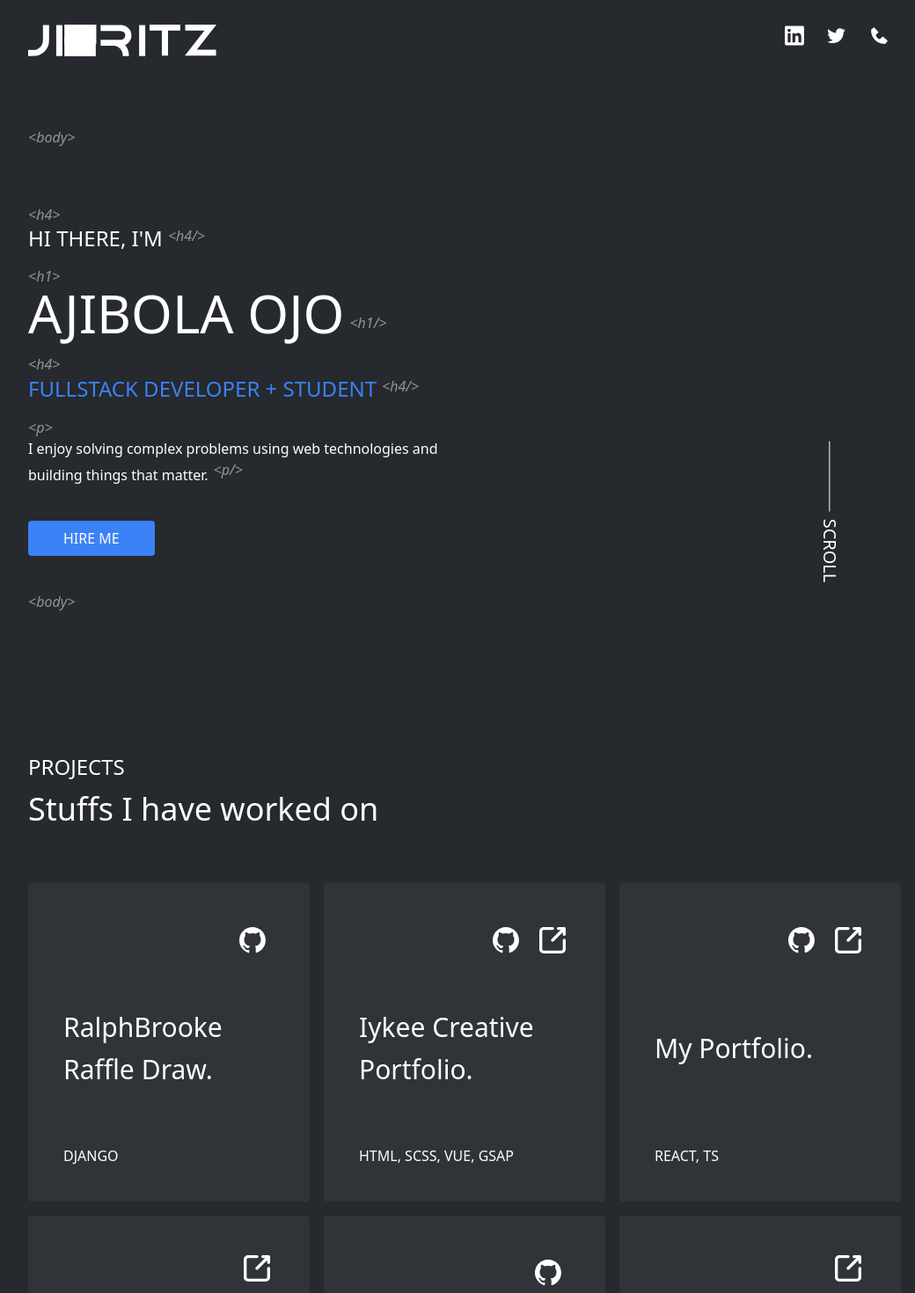
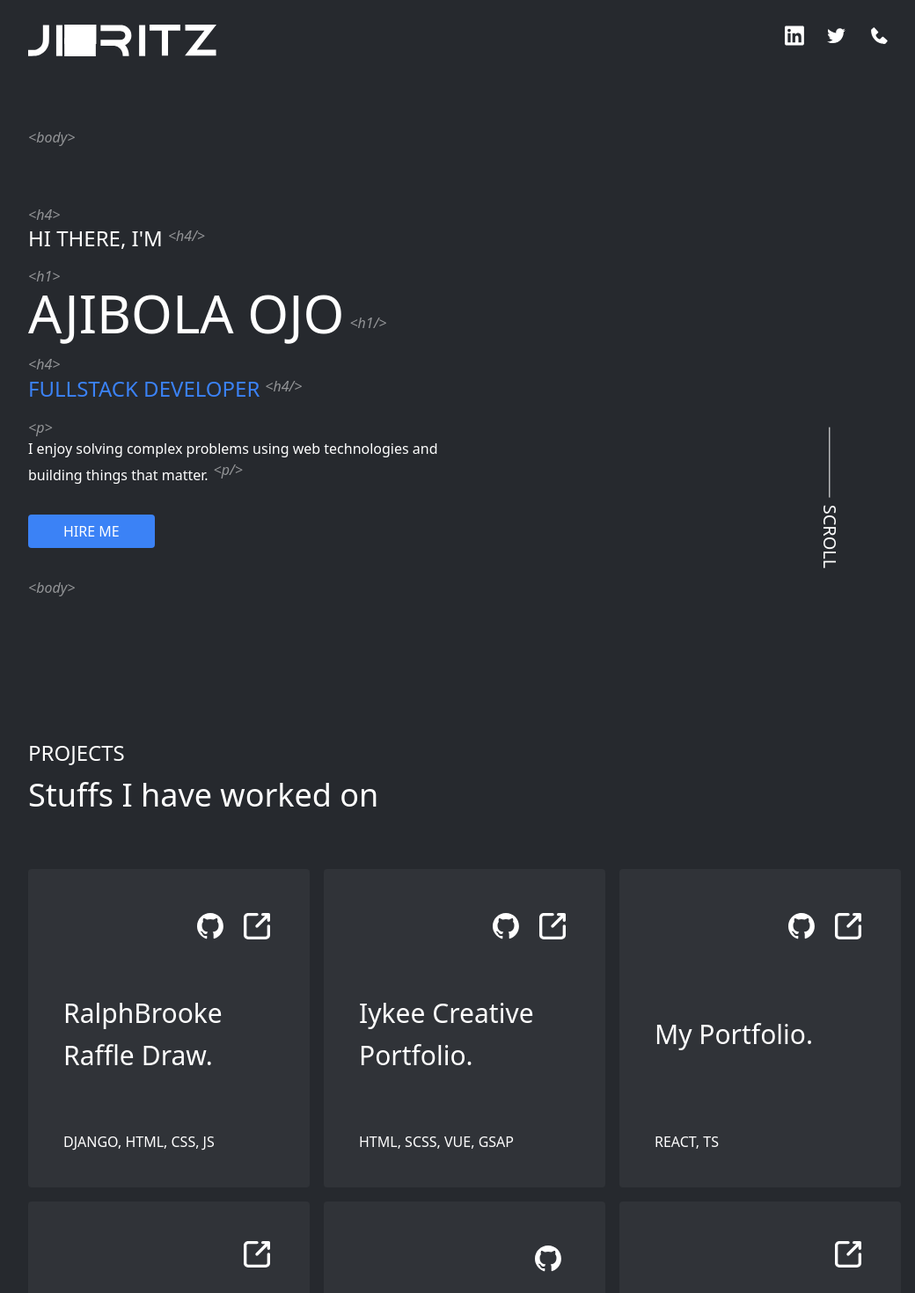
Before and after one commit to jbrit/Portfolio, a React (Create React App) app: page / in a window 1280 px wide. Shown: the top 1470 px of the page at 88% size, without its empty margins (112-1152 px from the left). Built offline with nearby package versions, Linux system fonts and the light colour scheme.

Commit message:
pages component abstracted

```diff
--- a/src/components/ContactPage.tsx
+++ b/src/pages/ContactPage.tsx
@@ -3,7 +3,7 @@ import { ReactComponent as Linkedin } from "../assets/img/sc-linkedin.svg";
 import { ReactComponent as Phone } from "../assets/img/sc-phone.svg";
 import { ReactComponent as Twitter } from "../assets/img/sc-twitter.svg";
 import { ReactComponent as Mail } from "../assets/img/sc-mail.svg";
-import { validateForm } from "./utils";
+import { validateForm } from "../components/utils";
 
 const ContactPage: React.FC = ({}) => {
   const [status, setStatus] = useState("");
@@ -46,7 +46,7 @@ const ContactPage: React.FC = ({}) => {
   };
 
   return (
-    <div className="pt-10 md:pt-20 relative mb-20">
+    <div id="contactSection" className="pt-10 md:pt-20 relative mb-20">
       <div className="uppercase font-light text-2xl mb-3">Contact Me</div>
       <div className=" font-medium text-4xl mb-10">Let's have a chat!</div>
       <div className="grid md:grid-cols-2 gap-10 lg:gap-20">
@@ -127,7 +127,7 @@ const ContactPage: React.FC = ({}) => {
             </a>
             <a
               target="__blank"
-              href="https://twitter.com/ajibola_ojo_/"
+              href="https://twitter.com/jibolaojo/"
               className="flex items-center tracking-wide mr-6 mb-6"
             >
               <Twitter className="mr-4 flex-none" />
--- a/src/components/HomePage.tsx
+++ b/src/pages/HomePage.tsx
@@ -51,7 +51,7 @@ const HomePage: React.FC = ({}) => {
       <div className="mb-4">
         <Tag name="h4" />
         <span className="slide-in text-2xl text-blue-500 uppercase mr-1.5 font-medium">
-          FullStack Developer + Student
+          FullStack Developer
         </span>
         <Tag name="h4" closing />
       </div>
@@ -64,9 +64,12 @@ const HomePage: React.FC = ({}) => {
           <Tag name="p" className="ml-1.5" closing />
         </p>
       </div>
-      <button className="bg-blue-500 opacity-0 hireBtn hover:bg-blue-700 focus:outline-none text-base font-medium text-white py-2 px-10 rounded uppercase select-none">
+      <a
+        href="#contactSection"
+        className="bg-blue-500 opacity-0 hireBtn hover:bg-blue-700 focus:outline-none text-base font-medium text-white py-2 px-10 rounded uppercase select-none"
+      >
         Hire Me
-      </button>
+      </a>
       <Tag name="body" className="mt-10" />
 
       <span
--- a/src/components/ProjectPage.tsx
+++ b/src/pages/ProjectPage.tsx
@@ -1,5 +1,5 @@
 import React, { ReactElement } from "react";
-import ProjectCard from "./ProjectCard";
+import ProjectCard from "../components/ProjectCard";
 
 const projects: Array<{
   githubName?: string;
@@ -9,8 +9,9 @@ const projects: Array<{
 }> = [
   {
     githubName: "raffle",
+    liveLink: "http://www.ralphbrooke.com/",
     children: "RalphBrooke Raffle Draw.".split(" "),
-    stack: ["Django"],
+    stack: ["Django", "HTML", "CSS", "JS"],
   },
   {
     githubName: "Iykee-Creative-Portfolio",
```
Also changed, not shown: src/App.tsx (+4 -4 lines), src/pages/SkillsPage.tsx (renamed from src/components/SkillsPage.tsx).
